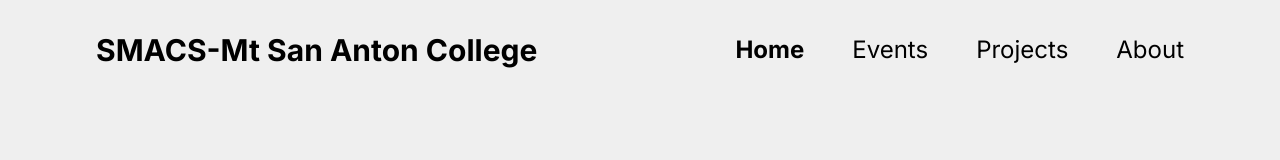
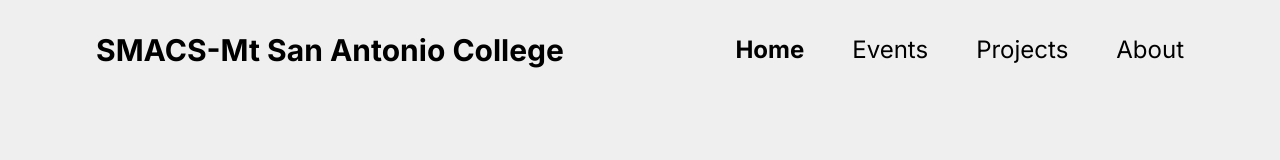
Before and after one commit to SMACS-MtSAC/smacs-website, a Next.js app in the folder website/: page / in a window 1280 px wide. Shown: the top 160 px of the page. Built offline with nearby package versions, Linux system fonts and the light colour scheme.

Commit message:
Fixed the navbar mispelling

```diff
--- a/website/src/app/_components/Navbar.js
+++ b/website/src/app/_components/Navbar.js
@@ -9,7 +9,7 @@ const Navbar = () => {
   return (
     <nav className="sticky top-0 z-50 bg-background py-4 items-center w-full flex justify-between lg:my-4">
       <div className="hidden lg:flex text-3xl container font-bold">
-        <h1>SMACS-Mt San Anton College</h1>
+        <h1>SMACS-Mt San Antonio College</h1>
       </div>
       <div className="flex justify-around lg:justify-end w-full lg:space-x-12 ">
         <Link
```
